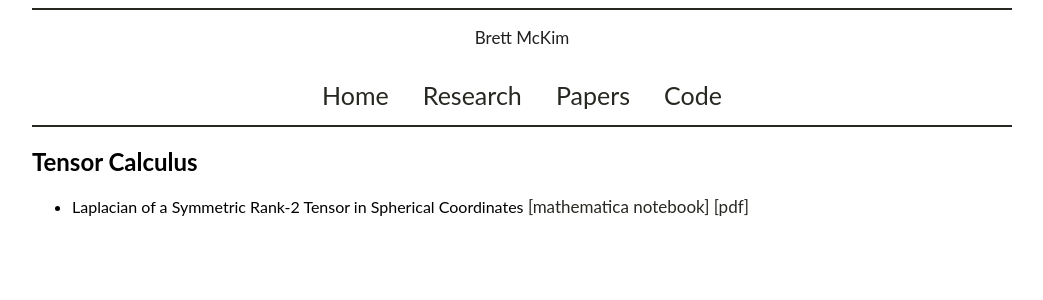
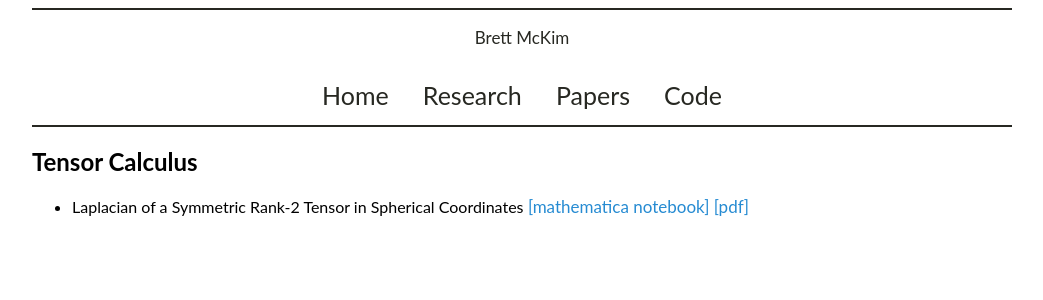
Before and after one commit to mckimb/mckimb.github.io, a Jekyll site: the page built from code/index.html, in a window 1280 px wide. Shown: the top 300 px of the page, without its empty margins (118-1161 px from the left). Built offline with Jekyll 4.4.1, drawn with Linux system fonts in a browser that asks for light colours.

Commit message:
Update main.css

```diff
--- a/css/main.css
+++ b/css/main.css
@@ -9,13 +9,13 @@ body {
 
 body p {
     font-size: 17px;
-    color: #202020;
+    // color: #202020;
+    color: #272822
 }
 
 body a {
     font-size: 17px;
-    // color: #268BD2;
-    color: #272822
+    color: #268BD2;
 }
 
 body a:hover {
```
